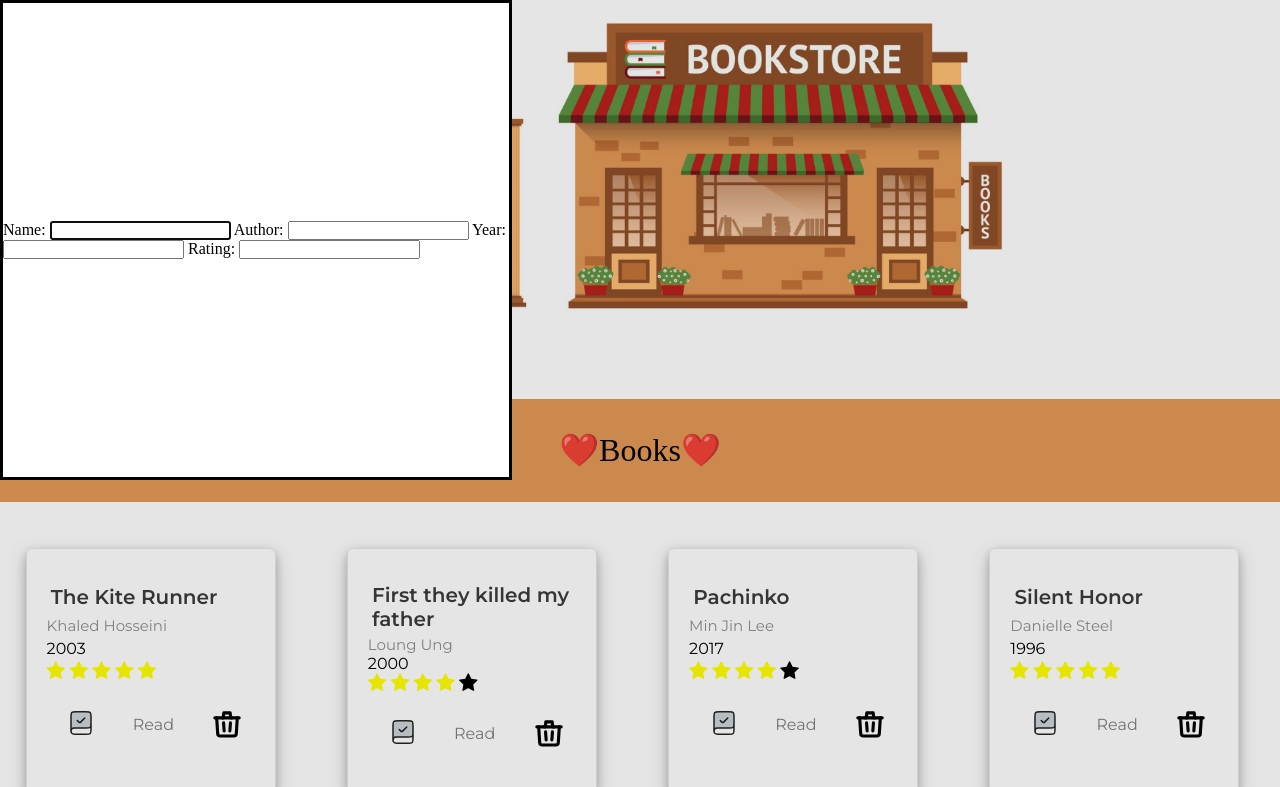
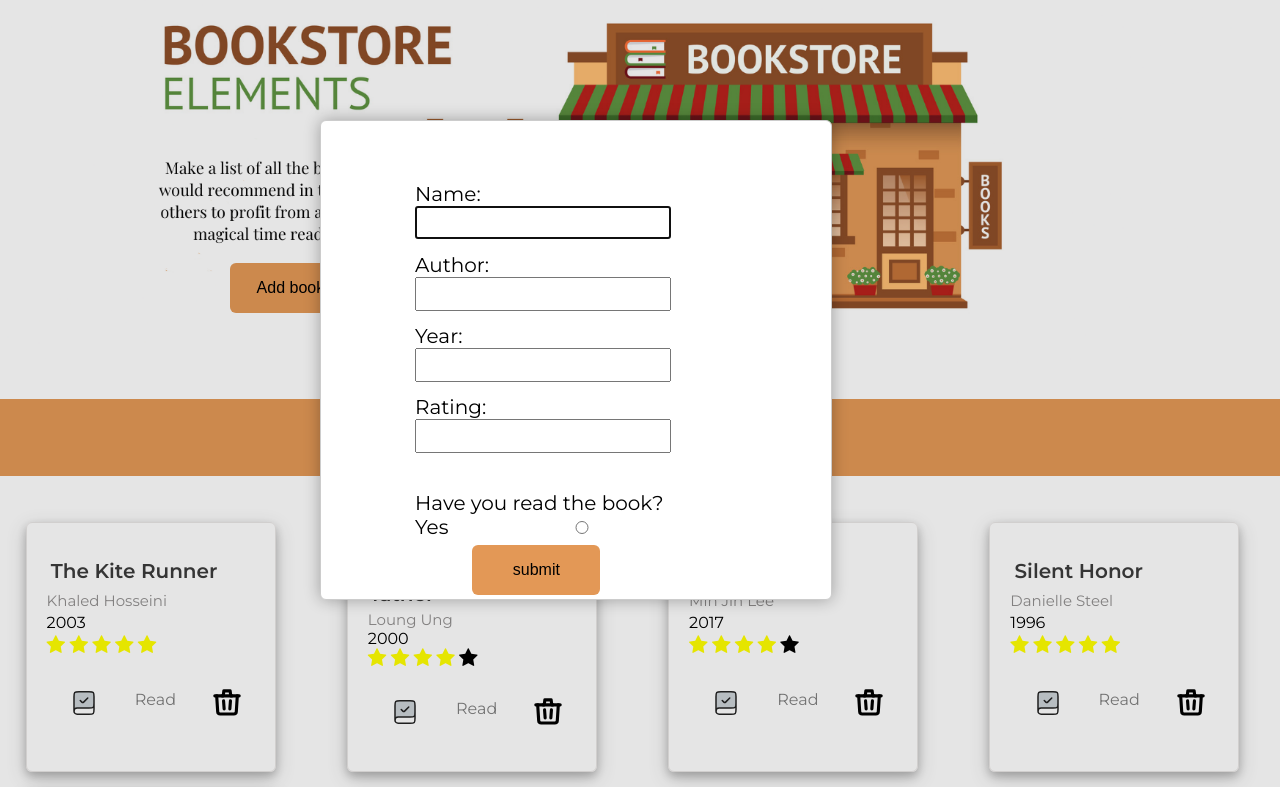
Before and after one commit to arya23923/library, a plain HTML site: page index.html in a window 1280 px wide. Both pictures are taken after a click on the button "Add books". Shown: the top 787 px of the page. Drawn offline with Linux system fonts and the light colour scheme.

Commit message:
dialog done with

```diff
--- a/app.js
+++ b/app.js
@@ -1,3 +1,8 @@
+const books = ['The Kite Runner','First they killed my father','Pachinko','Silent Honor','Tea Girl of Hummingbird Lane'];
+const authors = ['Khaled Hosseini','Loung Ung','Min Jin Lee','Danielle Steel','Lisa See'];
+const year = [2003,2000,2017,1996,2017];
+const rating = [5,4,4,5,5];
+
 const add = document.getElementById('Add');
 const dialog = document.getElementById('dialog');
 const close = document.getElementById('close');
@@ -8,5 +13,14 @@ add.addEventListener("click", ()=>{
 
 close.addEventListener("click", ()=> {
     e.preventDefault();
+
+    let book = document.getElementById('book');
+    let author = document.getElementById('author');
+    let years = document.getElementById('years');
+    let ratings = document.getElementById('ratings');
+    let yes = document.getElementById('yes');
+
+    let book_section = document.querySelector('book-section');
+
     dialog.close();
-})
+});
--- a/index.html
+++ b/index.html
@@ -13,15 +13,28 @@
         <img src="images/bookstore elements.png" alt="header" class="header-image">
     </div>
     <dialog id="dialog">
-        <form action="#" method="dialog">
-            <label for="Name">Name: </label>
-            <input type="text" required id="name">
-            <label for="author">Author: </label>
-            <input type="text" required id="author">
-            <label for="year">Year: </label>
-            <input type="text" required id="year">
-            <label for="rating">Rating: </label>
-            <input type="number" required>
+        <form action="#" method="dialog" id="form">
+            <p><label for="Name">Name: </label>
+                <input type="text" required id="book"><br>
+            </p>
+            <p>
+                <label for="author">Author: </label>
+                <input type="text" required id="author"><br>
+            </p>
+            <p>
+                <label for="year">Year: </label><br>
+                <input type="text" required id="years"> <br>
+            </p>
+            <p>
+                <label for="rating">Rating: </label>
+                <input type="number" required id="ratings"><br><br>
+            </p>
+            <p>
+                <label for="check">Have you read the book?</label><br>
+                <label for="yes">Yes</label>
+                <input type="radio" id="yes" value="yes">
+            </p>
+
             <button type="submit" id="close">submit</button>
         </form>
     </dialog>
--- a/style.css
+++ b/style.css
@@ -38,7 +38,7 @@ button {
 
 .book-header{
     font-size: 2rem;
-    padding: 4%;
+    padding: 3%;
     display: flex;
     justify-content: center;
     align-items: center;
@@ -119,12 +119,12 @@ button {
 
 .trash{
     cursor: pointer;
-    padding: 2%;
+    padding: 4%;
 }
 
 .book{
     cursor: pointer;
-    padding: 1%;
+    padding: 4%;
 }
 
 .book:hover{
@@ -148,9 +148,48 @@ dialog[open]{
     flex-direction: column;
     justify-content: center;
     align-items: center;
-    backdrop-filter: blur;
+    align-content: center;
+    margin-left: 25vw;
+    margin-top: 15vh;
+    min-width: 400px;
+    min-height: 300px;
+    font-family: "Montserrat", sans-serif;
+    font-optical-sizing: auto;
+    font-weight: 400;
+    font-style: normal;
+    font-size: 20px;
+    box-shadow: 0 0 1rem rgb(0 0 0 / .3);
+    border: 1px solid rgb(204, 204, 204);
+    border-radius: 6px;
+    /* backdrop-filter: blur; */
+
+}
+
+p {
+    padding: 2%;
 }
 
 dialog{
     opacity: 0;
+    display: flex;
+    flex-direction: column;
+    justify-content: center;
+    align-items: center;
+
 }
+
+#dialog::backdrop{
+    backdrop-filter: blur;
+}
+
+
+input {
+    padding: 2%;
+    width: 20vw;
+    font-size: 15px;
+}
+
+#close{
+    margin-top: 0vh;
+    margin-left: 5vw;
+}
```
